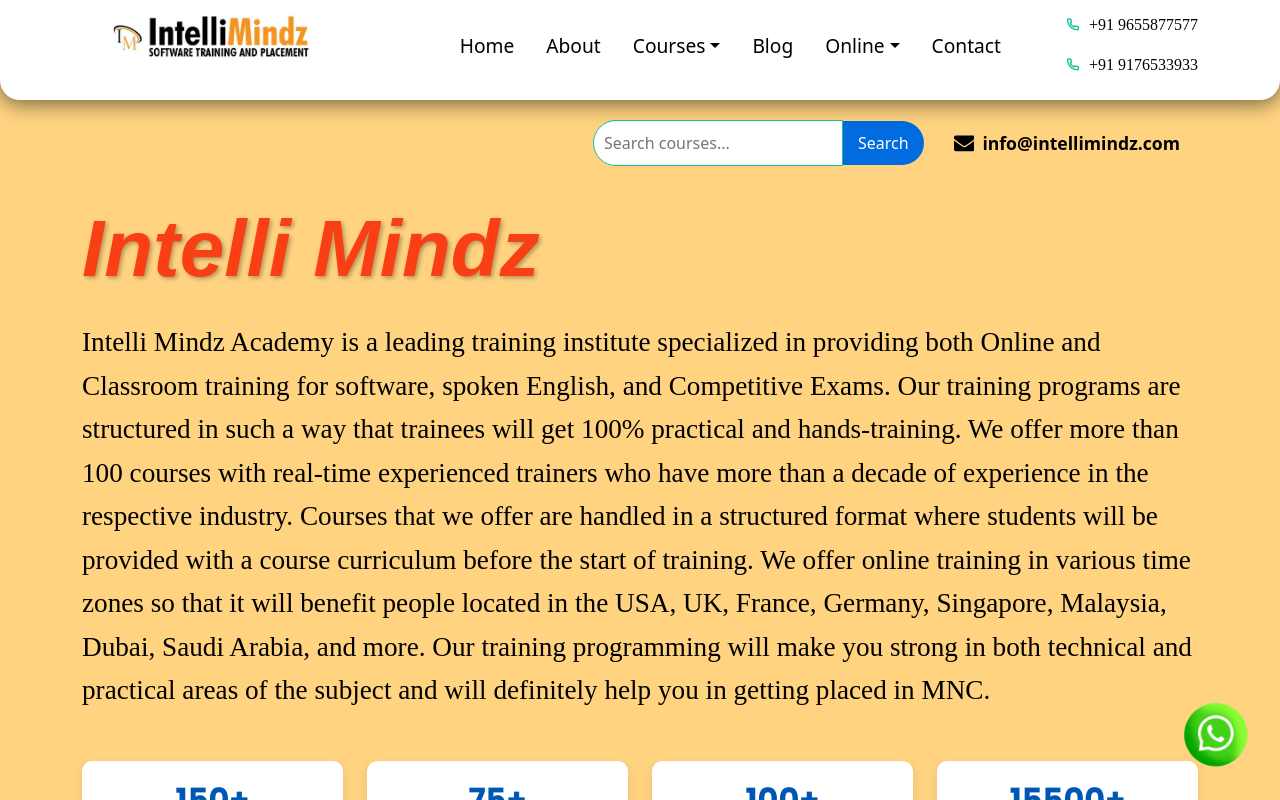
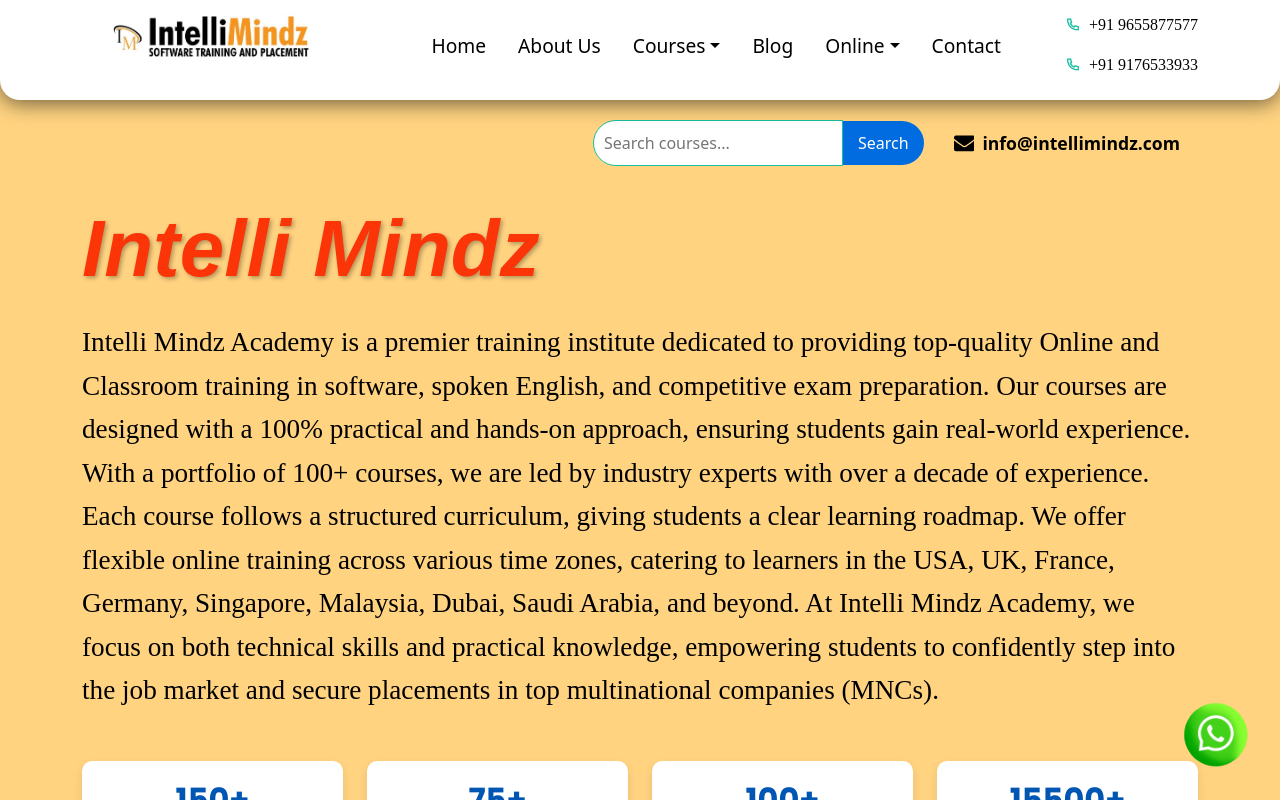
Before and after one commit to Ganesh1628/intellimindz, a React (Create React App) app: page / in a window 1280 px wide. Shown: the top 800 px of the page. Built offline with nearby package versions, Linux system fonts and the light colour scheme; a web font is replaced by a local one.

Commit message:
intro content changed

```diff
--- a/src/components/Header/Header.jsx
+++ b/src/components/Header/Header.jsx
@@ -247,7 +247,7 @@
 
 const navLinks = [
   { display: "Home", url: "#" },{},
-  { display: "About", url: "#" },{},
+  { display: "About Us", url: "#" },{},
   { display: "Courses", url: "#", hasDropdown: true },{},
   { display: "Blog", url: "#" },{},
   { display: "Online", url: "#", hasDropdown: true },{},
--- a/src/components/Hero-Section/HeroSection.jsx
+++ b/src/components/Hero-Section/HeroSection.jsx
@@ -56,8 +56,7 @@
                 <span className="intellimindz-highlight">Intelli Mindz</span>
               </h2>
               <p className="mb-5">
-                Intelli Mindz Academy is a leading training institute specialized in providing both Online and Classroom training for software, spoken English, and Competitive Exams. Our training programs are structured in such a way that trainees will get 100% practical and hands-training. We offer more than 100 courses with real-time experienced trainers who have more than a decade of experience in the respective industry. Courses that we offer are handled in a structured format where students will be provided with a course curriculum before the start of training. We offer online training in various time zones so that it will benefit people located in the USA, UK, France, Germany, Singapore, Malaysia, Dubai, Saudi Arabia, and more. Our training programming will make you strong in both technical and practical areas of the subject and will definitely help you in getting placed in MNC.
-              </p>
+              Intelli Mindz Academy is a premier training institute dedicated to providing top-quality Online and Classroom training in software, spoken English, and competitive exam preparation. Our courses are designed with a 100% practical and hands-on approach, ensuring students gain real-world experience. With a portfolio of 100+ courses, we are led by industry experts with over a decade of experience. Each course follows a structured curriculum, giving students a clear learning roadmap. We offer flexible online training across various time zones, catering to learners in the USA, UK, France, Germany, Singapore, Malaysia, Dubai, Saudi Arabia, and beyond. At Intelli Mindz Academy, we focus on both technical skills and practical knowledge, empowering students to confidently step into the job market and secure placements in top multinational companies (MNCs).</p>
             </div>
           </Col>
         </Row>
--- a/src/components/Hero-Section/hero-section.css
+++ b/src/components/Hero-Section/hero-section.css
@@ -78,7 +78,7 @@
   font-family: 'YourDesiredFont', sans-serif; /* Replace with your desired font */
   font-weight: bold;
   font-style: italic; /* Adjust as needed */
-  color: #fa3f15; /* Adjust the color as needed */
+  color: #fc3509; /* Adjust the color as needed */
   text-shadow: 2px 2px 4px rgba(0, 0, 0, 0.3); /* Optional: Add a shadow */
 }
 
```
